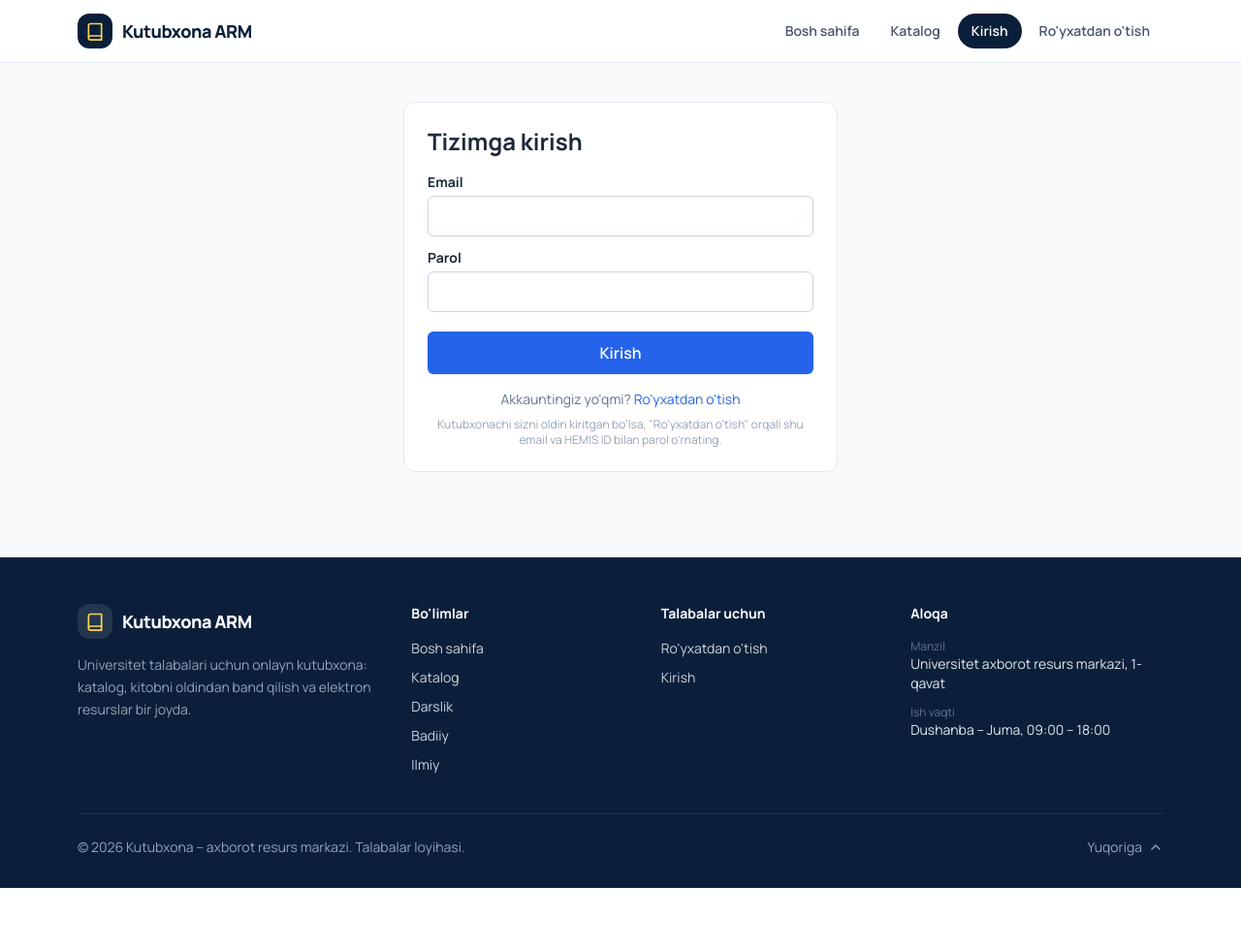
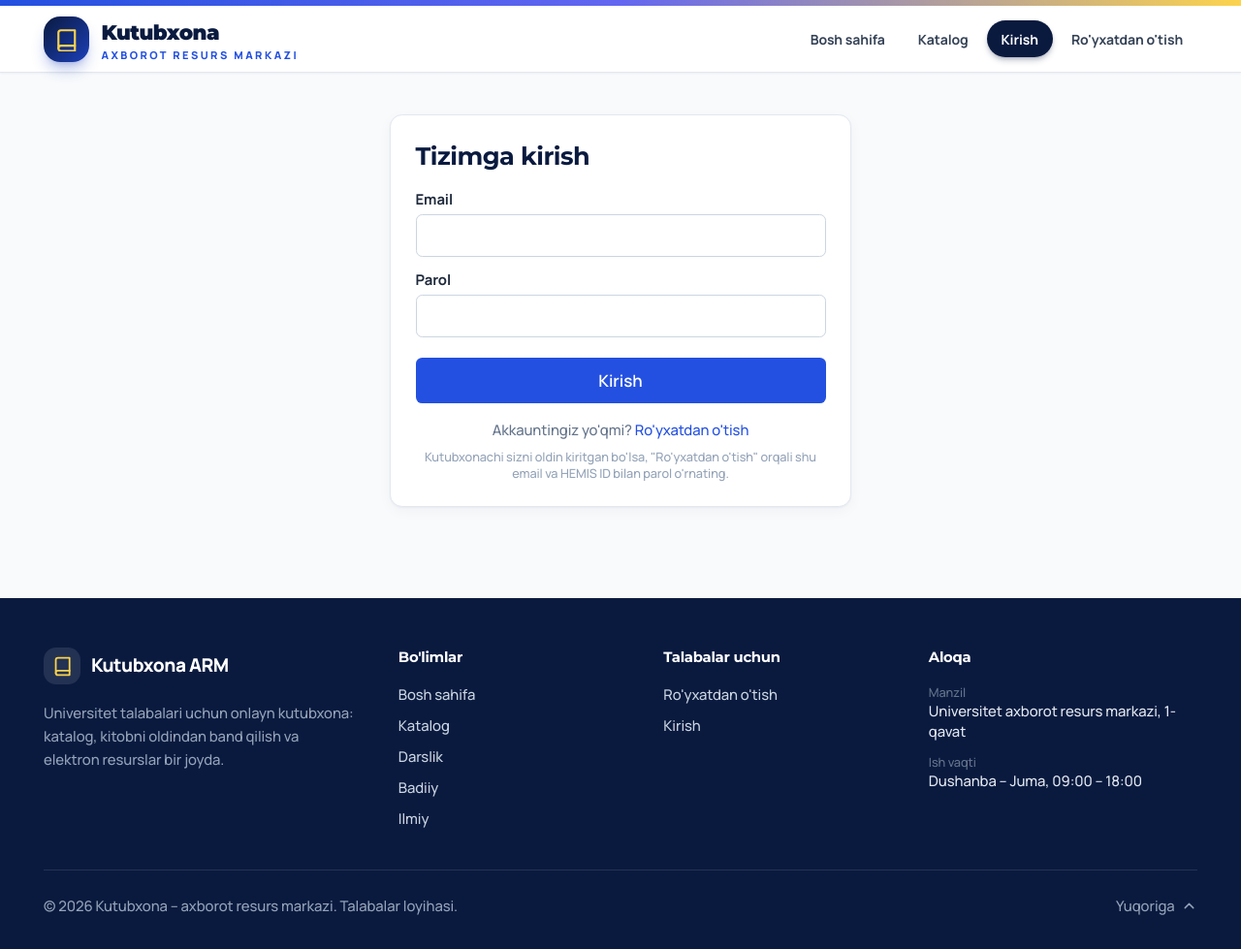
Before and after one commit to Behruzbek0305/library-platform, a PHP site: page /library-platform/login.php in a window 1280 px wide. Shown: the whole page at 97% size. Before the commit the page ends 916 px from the top, so only its background shows below. Run offline with PHP 8.4, Linux system fonts and the light colour scheme; data comes from the database, SQL or seed files in the repository; some libraries are stand-ins or nearby versions.

Commit message:
Shrift o'zgartirildi

```diff
--- a/includes/header.php
+++ b/includes/header.php
@@ -4,22 +4,19 @@
  *  Fayl: includes/header.php
  *  Vazifasi: Sahifaning yuqori qismi (<head>, menyu, flash xabarlar).
  *
- *  ZAMONAVIY DIZAYN:
- *    - Manrope shrifti (Google Fonts) va Tailwind uchun maxsus rang (ink)
- *    - yarim shaffof (blur) sticky sarlavha, logotip belgisi
- *    - faol menyu bandi to'q (ink) kapsula ko'rinishida
+ *  YANGI DIZAYN (ko'zga ko'rinarli shrift):
+ *    - Sarlavhalar: Montserrat (800) – qalin va yirik, o'zbek harflari (oʻ, gʻ) bilan
+ *    - Asosiy matn: Manrope (500) – o'qishga qulay, kattaroq o'lcham (17px)
+ *    - Tailwind "blue" ranglari boyroq royal-ko'k rangga almashtirildi:
+ *      barcha sahifalardagi bg-blue-600, text-blue-600 va h.k. avtomatik yangilanadi
+ *    - sarlavha tepasida gradient chiziq, menyu bandlari kattaroq va qalinroq
+ *    - tugma, input va kartochkalar uchun umumiy chiroyli stillar (pastdagi <style>)
  *
  *  Menyu ikki ko'rinishda:
  *    - kompyuter (1024px dan keng): sarlavhaning ichida bir qatorda
- *    - telefon va planshet: ☰ tugmasi bosilganda o'ng tomondan ochiladigan
- *      ixcham yon panel (drawer). Ishlashi: assets/js/menu.js (id'lar o'zgarmagan)
+ *    - telefon va planshet: ☰ tugmasi bilan ochiladigan yon panel (assets/js/menu.js)
  *
- *  FLASH XABARLAR (success / error / info) o'zi yo'qoladi:
- *    - bir necha soniyadan keyin asta-sekin xiralashib yo'qoladi
- *      (vaqt pastdagi DURATION ob'ektida: har tur uchun alohida o'zgartiriladi)
- *    - sichqoncha ustida yoki tugma fokusda turganda vaqt to'xtaydi
- *    - ✕ tugmasi bilan darhol yopish mumkin
- *    - yo'qolganda pastdagi kontent birdan sakramaydi, silliq ko'tariladi
+ *  FLASH XABARLAR (success / error / info) o'zi yo'qoladi (pastdagi JS).
  *
  *  Ishlatilishi (sahifada):
  *      $pageTitle = 'Katalog';
@@ -40,32 +37,32 @@ $currentPath = ltrim(str_replace(BASE_URL, '', $_SERVER['SCRIPT_NAME']), '/');
 
 // Menyu bandlari. 'show' – bu band kimga ko'rinishini belgilaydi.
 $navItems = [
-    ['file' => 'index.php',       'label' => "Bosh sahifa",           'show' => true],
-    ['file' => 'catalog.php',     'label' => "Katalog",               'show' => true],
-    ['file' => 'resources.php',   'label' => "Elektron resurslar",    'show' => $user !== null && $user['role'] === 'talaba'],
-    ['file' => 'cabinet.php',     'label' => "Mening kabinetim",      'show' => $user !== null && $user['role'] === 'talaba'],
-    ['file' => 'admin/index.php', 'label' => "Band qilishlar",        'show' => isAdmin()],
-    ['file' => 'admin/books.php', 'label' => "Kitoblarni boshqarish", 'show' => isAdmin()],
-    ['file' => 'admin/students.php', 'label' => "Talabalar",          'show' => isAdmin()],
+    ['file' => 'index.php',          'label' => "Bosh sahifa",           'show' => true],
+    ['file' => 'catalog.php',        'label' => "Katalog",               'show' => true],
+    ['file' => 'resources.php',      'label' => "Elektron resurslar",    'show' => $user !== null && $user['role'] === 'talaba'],
+    ['file' => 'cabinet.php',        'label' => "Mening kabinetim",      'show' => $user !== null && $user['role'] === 'talaba'],
+    ['file' => 'admin/index.php',    'label' => "Band qilishlar",        'show' => isAdmin()],
+    ['file' => 'admin/books.php',    'label' => "Kitoblarni boshqarish", 'show' => isAdmin()],
+    ['file' => 'admin/students.php', 'label' => "Talabalar",             'show' => isAdmin()],
     // Faqat Superadmin ko'radi (oddiy admin va talabaga menyuda chiqmaydi)
-    ['file' => 'admin/staff.php', 'label' => "Xodimlar",              'show' => isSuperAdmin()],
-    ['file' => 'login.php',       'label' => "Kirish",                'show' => $user === null],
-    ['file' => 'register.php',    'label' => "Ro'yxatdan o'tish",     'show' => $user === null],
+    ['file' => 'admin/staff.php',    'label' => "Xodimlar",              'show' => isSuperAdmin()],
+    ['file' => 'login.php',          'label' => "Kirish",                'show' => $user === null],
+    ['file' => 'register.php',       'label' => "Ro'yxatdan o'tish",     'show' => $user === null],
 ];
 
 // Ko'rinadigan bandlarni ajratib olamiz (ikkala menyuda ham shu ro'yxat ishlatiladi)
 $visibleNav = array_filter($navItems, static fn(array $item): bool => $item['show']);
 
-// Faol va oddiy havola uchun Tailwind sinflari
+// Faol va oddiy havola uchun Tailwind sinflari (faol band – to'q kapsula + soya)
 $navLinkClass = static fn(bool $active): string => $active
-    ? 'bg-ink text-white'
-    : 'text-slate-600 hover:bg-slate-100 hover:text-ink';
+    ? 'bg-ink text-white shadow-md shadow-ink/25'
+    : 'text-slate-700 hover:bg-blue-50 hover:text-blue-700';
 
 // Flash xabarlar uchun Tailwind ranglari
 $flashColors = [
-    'success' => 'bg-green-50 text-green-800 border-green-200',
-    'error'   => 'bg-red-50 text-red-800 border-red-200',
-    'info'    => 'bg-blue-50 text-blue-800 border-blue-200',
+    'success' => 'bg-green-50 text-green-800 border-green-300',
+    'error'   => 'bg-red-50 text-red-800 border-red-300',
+    'info'    => 'bg-blue-50 text-blue-800 border-blue-300',
 ];
 ?>
 <!DOCTYPE html>
@@ -76,56 +73,138 @@ $flashColors = [
     <meta name="viewport" content="width=device-width, initial-scale=1.0">
     <title><?= e($pageTitle) ?> – Kutubxona ARM</title>
 
-    <!-- Manrope shrifti: o'zbek lotin harflari (oʻ, gʻ) uchun ham chiroyli -->
+    <!-- Shriftlar: Montserrat (sarlavhalar) va Manrope (matn).
+         Ikkalasi ham lotin kengaytmasini (oʻ, gʻ) qo'llaydi. -->
     <link rel="preconnect" href="https://fonts.googleapis.com">
     <link rel="preconnect" href="https://fonts.gstatic.com" crossorigin>
-    <link href="https://fonts.googleapis.com/css2?family=Manrope:wght@400;500;600;700;800&display=swap" rel="stylesheet">
+    <link href="https://fonts.googleapis.com/css2?family=Manrope:wght@400;500;600;700;800&family=Montserrat:wght@600;700;800;900&display=swap" rel="stylesheet">
 
     <!-- Tailwind CSS (CDN orqali) -->
     <script src="https://cdn.tailwindcss.com"></script>
     <script>
-        // Loyiha uchun umumiy shrift va rang (ink – to'q ko'k, sarlavha va tugmalar uchun)
+        // Loyiha uchun umumiy shrift va ranglar
         tailwind.config = {
             theme: {
                 extend: {
                     fontFamily: {
-                        sans: ['Manrope', 'ui-sans-serif', 'system-ui', 'sans-serif']
+                        // Asosiy matn shrifti
+                        sans:    ['Manrope', 'ui-sans-serif', 'system-ui', 'sans-serif'],
+                        // Sarlavhalar shrifti (class: font-display)
+                        display: ['Montserrat', 'Manrope', 'ui-sans-serif', 'system-ui', 'sans-serif']
                     },
                     colors: {
+                        // ink – to'q ko'k (sarlavha, banner va faol menyu uchun)
                         ink: {
-                            DEFAULT: '#0b1f3a',
-                            800: '#12294b',
-                            700: '#1b3763'
+                            DEFAULT: '#0a1a3f',
+                            800: '#102553',
+                            700: '#1a3470'
+                        },
+                        // "blue" – boyroq royal-ko'k: bg-blue-600 kabi barcha sinflar shu ranglarni oladi
+                        blue: {
+                            50:  '#eef4ff',
+                            100: '#dbe7ff',
+                            200: '#bcd1ff',
+                            300: '#8db1ff',
+                            400: '#5b8aff',
+                            500: '#3466f5',
+                            600: '#2350e0',
+                            700: '#1c3fb8',
+                            800: '#1c3794',
+                            900: '#1b3076'
                         }
                     }
                 }
             }
         };
     </script>
+
+    <!-- Umumiy stillar: butun saytga ta'sir qiladi (alohida sahifalarni o'zgartirish shart emas) -->
+    <style type="text/tailwindcss">
+        @layer base {
+            /* Asosiy matn kattaroq: Tailwind rem ishlatgani uchun hamma o'lcham mutanosib kattalashadi */
+            html { font-size: 16px; scroll-behavior: smooth; }
+            @media (min-width: 640px) { html { font-size: 17px; } }
+
+            body { font-weight: 500; letter-spacing: -0.005em; }
+
+            /* Sarlavhalar: Montserrat, juda qalin, ixcham harf oralig'i */
+            h1, h2, h3, h4 {
+                font-family: 'Montserrat', 'Manrope', ui-sans-serif, system-ui, sans-serif;
+                font-weight: 800;
+                letter-spacing: -0.02em;
+                color: #0a1a3f;
+            }
+            h1 { font-size: 1.9rem; line-height: 1.15; }
+            h2 { font-size: 1.45rem; line-height: 1.2; }
+            h3 { line-height: 1.25; }
+
+            /* Jadval sarlavhalari va yorliqlar aniqroq ko'rinsin */
+            th { font-family: 'Montserrat', 'Manrope', sans-serif; font-weight: 700; letter-spacing: 0.01em; }
+            label { font-weight: 700; color: #1e293b; }
+
+            /* Tugmalar: qalinroq shrift */
+            button, [type="submit"] { font-weight: 700; }
+
+            /* Klaviatura bilan yurganda aniq ko'rinadigan fokus */
+            :focus-visible { outline: 3px solid rgba(35, 80, 224, .45); outline-offset: 2px; }
+
+            /* Matnni belgilash rangi */
+            ::selection { background: #fcd34d; color: #0a1a3f; }
+        }
+
+        @layer components {
+            /* Hamma tugmalar uchun silliq animatsiya (bosilganda biroz ko'tariladi) */
+            button:not(:disabled), a[class*="bg-"] {
+                transition: transform .15s ease, box-shadow .15s ease, background-color .15s ease, color .15s ease;
+            }
+            button:not(:disabled):hover { transform: translateY(-1px); }
+            button:not(:disabled):active { transform: translateY(0); }
+
+            /* Input va select: fokusda aniq ko'k halqa */
+            input[type="text"], input[type="email"], input[type="password"], input[type="number"],
+            select, textarea {
+                font-weight: 600;
+                transition: border-color .15s ease, box-shadow .15s ease;
+            }
+            input:focus, select:focus, textarea:focus { border-color: #2350e0; }
+
+            /* Oq kartochkalar: yengil soya bilan "ko'tarilgan" ko'rinish */
+            .bg-white.border.rounded-xl, .bg-white.border.rounded-2xl {
+                box-shadow: 0 1px 2px rgba(10, 26, 63, .04), 0 4px 14px rgba(10, 26, 63, .04);
+            }
+        }
+    </style>
 </head>
 <body class="min-h-screen flex flex-col bg-slate-50 text-slate-800 antialiased">
 
     <!-- ====== SAYT SARLAVHASI ====== -->
-    <header class="bg-white/85 backdrop-blur border-b border-slate-200 sticky top-0 z-10">
-        <div class="max-w-6xl mx-auto px-4 h-16 flex items-center justify-between gap-3">
+    <header class="sticky top-0 z-10">
+        <!-- Yuqoridagi ingichka gradient chiziq (brend rangi) -->
+        <div class="h-1.5 bg-gradient-to-r from-blue-600 via-indigo-500 to-amber-300" aria-hidden="true"></div>
 
-            <!-- Logotip: kitob belgisi + nom -->
-            <a href="<?= e(url('index.php')) ?>" class="flex items-center gap-2.5 whitespace-nowrap">
-                <span class="grid place-items-center w-9 h-9 rounded-xl bg-ink text-amber-300" aria-hidden="true">
-                    <svg viewBox="0 0 24 24" class="w-5 h-5" fill="none" stroke="currentColor" stroke-width="2"
+        <div class="bg-white/90 backdrop-blur border-b border-slate-200 shadow-sm shadow-slate-900/5">
+            <div class="max-w-6xl mx-auto px-4 h-[68px] flex items-center justify-between gap-3">
+
+                <!-- Logotip: gradientli kitob belgisi + yirik nom -->
+                <a href="<?= e(url('index.php')) ?>" class="flex items-center gap-3 whitespace-nowrap">
+                    <span class="grid place-items-center w-11 h-11 rounded-2xl bg-gradient-to-br from-ink to-blue-700 text-amber-300 shadow-lg shadow-blue-700/30" aria-hidden="true">
+                        <svg viewBox="0 0 24 24" class="w-6 h-6" fill="none" stroke="currentColor" stroke-width="2"
                              stroke-linecap="round" stroke-linejoin="round">
                             <path d="M4 5.5A2.5 2.5 0 0 1 6.5 3H20v15H6.5A2.5 2.5 0 0 0 4 20.5v-15Z"/>
                             <path d="M4 20.5A2.5 2.5 0 0 0 6.5 23H20v-5"/>
                         </svg>
                     </span>
-                <span class="text-lg font-extrabold tracking-tight text-ink">Kutubxona ARM</span>
+                    <span class="leading-none">
+                        <span class="block font-display text-xl font-black tracking-tight text-ink">Kutubxona</span>
+                        <span class="block mt-0.5 text-[11px] font-extrabold uppercase tracking-[0.22em] text-blue-600">Axborot resurs markazi</span>
+                    </span>
                 </a>
 
                 <!-- Kompyuter menyusi (1024px dan keng ekranda ko'rinadi) -->
                 <nav class="hidden lg:flex items-center gap-1" aria-label="Asosiy menyu">
                     <?php foreach ($visibleNav as $item): ?>
                         <a href="<?= e(url($item['file'])) ?>"
-                       class="px-3.5 py-2 rounded-full text-sm font-semibold whitespace-nowrap transition-colors <?= $navLinkClass($currentPath === $item['file']) ?>">
+                           class="px-3.5 py-2 rounded-full text-[14px] font-bold whitespace-nowrap transition-colors <?= $navLinkClass($currentPath === $item['file']) ?>">
                             <?= e($item['label']) ?>
                         </a>
                     <?php endforeach; ?>
@@ -135,7 +214,7 @@ $flashColors = [
                         <form method="post" action="<?= e(url('logout.php')) ?>" class="ml-2">
                             <?= csrfField() ?>
                             <button type="submit"
-                                class="px-3.5 py-2 rounded-full text-sm font-semibold whitespace-nowrap text-red-600 hover:bg-red-50 transition-colors">
+                                    class="px-3.5 py-2 rounded-full text-[14px] font-bold whitespace-nowrap text-red-600 border border-red-200 hover:bg-red-50 transition-colors">
                                 Chiqish
                             </button>
                         </form>
@@ -145,15 +224,17 @@ $flashColors = [
                 <!-- ☰ tugmasi (telefon va planshetda ko'rinadi) -->
                 <button type="button" id="menuToggle"
                         aria-label="Menyuni ochish" aria-expanded="false" aria-controls="drawer"
-                    class="lg:hidden grid place-items-center w-10 h-10 border border-slate-200 rounded-xl text-xl text-ink hover:bg-slate-50">☰</button>
+                        class="lg:hidden grid place-items-center w-11 h-11 border-2 border-slate-200 rounded-xl text-xl text-ink hover:bg-slate-50">☰</button>
+            </div>
         </div>
     </header>
 
     <!-- ====== YON PANEL (DRAWER): o'ng tomondan ochiladi ======
          Sarlavhadan tashqarida turadi, shunda u hamma narsaning ustida ko'rinadi.
-         "inert" – yopiq paytda ichidagi havolalarga Tab bilan o'tib bo'lmasligi uchun. -->
+         "inert" – yopiq paytda ichidagi havolalarga Tab bilan o'tib bo'lmasligi uchun.
+         Id'lar menu.js bilan bog'liq – o'zgartirmang. -->
     <div id="drawerBackdrop"
-         class="fixed inset-0 z-40 bg-ink/50 opacity-0 pointer-events-none transition-opacity duration-200 lg:hidden"
+         class="fixed inset-0 z-40 bg-ink/60 opacity-0 pointer-events-none transition-opacity duration-200 lg:hidden"
          aria-hidden="true"></div>
 
     <aside id="drawer" role="dialog" aria-modal="true" aria-label="Asosiy menyu" inert
@@ -161,17 +242,17 @@ $flashColors = [
                   translate-x-full transition-transform duration-200 flex flex-col lg:hidden">
 
         <!-- Yon panel sarlavhasi va yopish tugmasi -->
-        <div class="h-16 px-4 flex items-center justify-between border-b border-slate-200 shrink-0">
-            <span class="font-extrabold text-ink">Menyu</span>
+        <div class="h-[68px] px-4 flex items-center justify-between border-b border-slate-200 shrink-0 bg-gradient-to-r from-ink to-ink-700">
+            <span class="font-display font-extrabold text-white text-lg">Menyu</span>
             <button type="button" id="drawerClose" aria-label="Menyuni yopish"
-                    class="rounded-lg px-2.5 py-1 text-xl text-slate-500 hover:bg-slate-100">✕</button>
+                    class="rounded-lg px-2.5 py-1 text-xl text-white/80 hover:bg-white/10">✕</button>
         </div>
 
         <?php if ($user !== null): ?>
             <!-- Kim tizimga kirgani -->
-            <div class="px-4 py-3 border-b border-slate-200 bg-slate-50 shrink-0">
-                <div class="font-semibold truncate"><?= e($user['name']) ?></div>
-                <div class="text-xs text-slate-500 truncate"><?= e($user['email']) ?> · <?= e($user['role']) ?></div>
+            <div class="px-4 py-3 border-b border-slate-200 bg-blue-50 shrink-0">
+                <div class="font-extrabold truncate text-ink"><?= e($user['name']) ?></div>
+                <div class="text-xs font-semibold text-slate-500 truncate"><?= e($user['email']) ?> · <?= e($user['role']) ?></div>
             </div>
         <?php endif; ?>
 
@@ -179,7 +260,7 @@ $flashColors = [
         <nav class="flex-1 overflow-y-auto p-3 flex flex-col gap-1" aria-label="Telefon menyusi">
             <?php foreach ($visibleNav as $item): ?>
                 <a href="<?= e(url($item['file'])) ?>"
-                   class="px-3.5 py-2.5 rounded-xl text-[15px] font-semibold <?= $navLinkClass($currentPath === $item['file']) ?>">
+                   class="px-4 py-3 rounded-xl text-base font-bold <?= $navLinkClass($currentPath === $item['file']) ?>">
                     <?= e($item['label']) ?>
                 </a>
             <?php endforeach; ?>
@@ -190,7 +271,7 @@ $flashColors = [
             <form method="post" action="<?= e(url('logout.php')) ?>" class="p-3 border-t border-slate-200 shrink-0">
                 <?= csrfField() ?>
                 <button type="submit"
-                        class="w-full px-3 py-2.5 rounded-xl text-[15px] font-semibold text-red-600 border border-red-200 hover:bg-red-50">
+                        class="w-full px-3 py-3 rounded-xl text-base font-bold text-red-600 border-2 border-red-200 hover:bg-red-50">
                     Chiqish
                 </button>
             </form>
@@ -207,7 +288,7 @@ $flashColors = [
         <?php foreach ($flashList as $flash): ?>
             <?php $flashType = isset($flashColors[$flash['type']]) ? (string) $flash['type'] : 'info'; ?>
             <div data-flash="<?= e($flashType) ?>" role="<?= $flashType === 'error' ? 'alert' : 'status' ?>"
-                 class="mb-4 border rounded-xl px-4 py-3 text-sm font-medium flex items-start justify-between gap-3 <?= e($flashColors[$flashType]) ?>">
+                 class="mb-4 border-2 rounded-xl px-4 py-3 text-[15px] font-bold flex items-start justify-between gap-3 shadow-sm <?= e($flashColors[$flashType]) ?>">
                 <div class="min-w-0 break-words"><?= e($flash['message']) ?></div>
                 <button type="button" data-flash-close aria-label="Xabarni yopish"
                         class="shrink-0 -my-1 -mr-1 rounded px-2 py-0.5 text-lg leading-none opacity-60 hover:opacity-100">✕</button>
```
Lines whose indentation alone changed are shown as unchanged.
